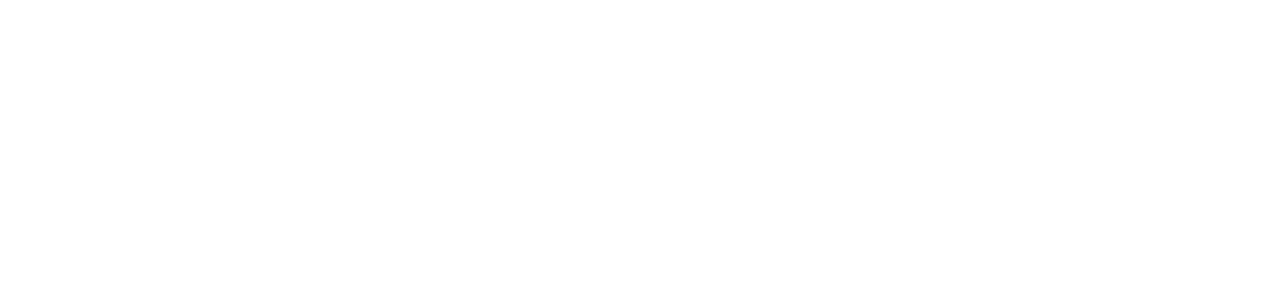
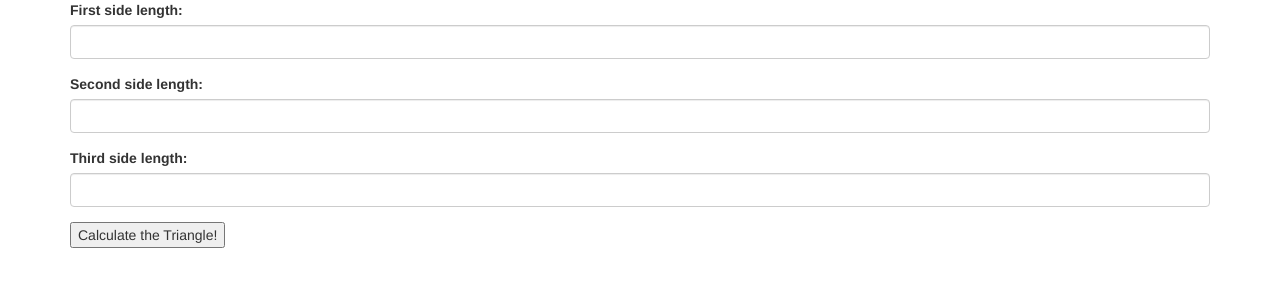
Before and after one commit to madjacks12/triangleTracker, a plain HTML site: page index.html in a window 1280 px wide. Drawn offline with Linux system fonts and the light colour scheme.

Commit message:
add content to index.html file

```diff
--- a/index.html
+++ b/index.html
@@ -6,11 +6,27 @@
     <script src="js/jquery-3.2.1.js"></script>
     <script src="js/scripts.js"></script>
     <meta charset="utf-8">
-
-
-    <title>Market Place</title>
+    <title>Triangle Calculator</title>
   </head>
   <body>
+    <div class="container">
 
+      <form id="triangleSideLengths">
+        <div class="form-group">
+          <label for="sideOne">First side length:</label>
+          <input id="sideOne" class="form-control" type="text">
+        </div>
+        <div class="form-group">
+          <label for="sideTwo">Second side length:</label>
+          <input id="sideTwo" class="form-control" type="text">
+        </div>
+        <div class="form-group">
+          <label for="sidethree">Third side length:</label>
+          <input id="sidethree" class="form-control" type="text">
+        </div>
+        <button type="submit" name="calculateTriangle">Calculate the Triangle!</button>
+      </form>
+
+    </div>
   </body>
 </html>
```
